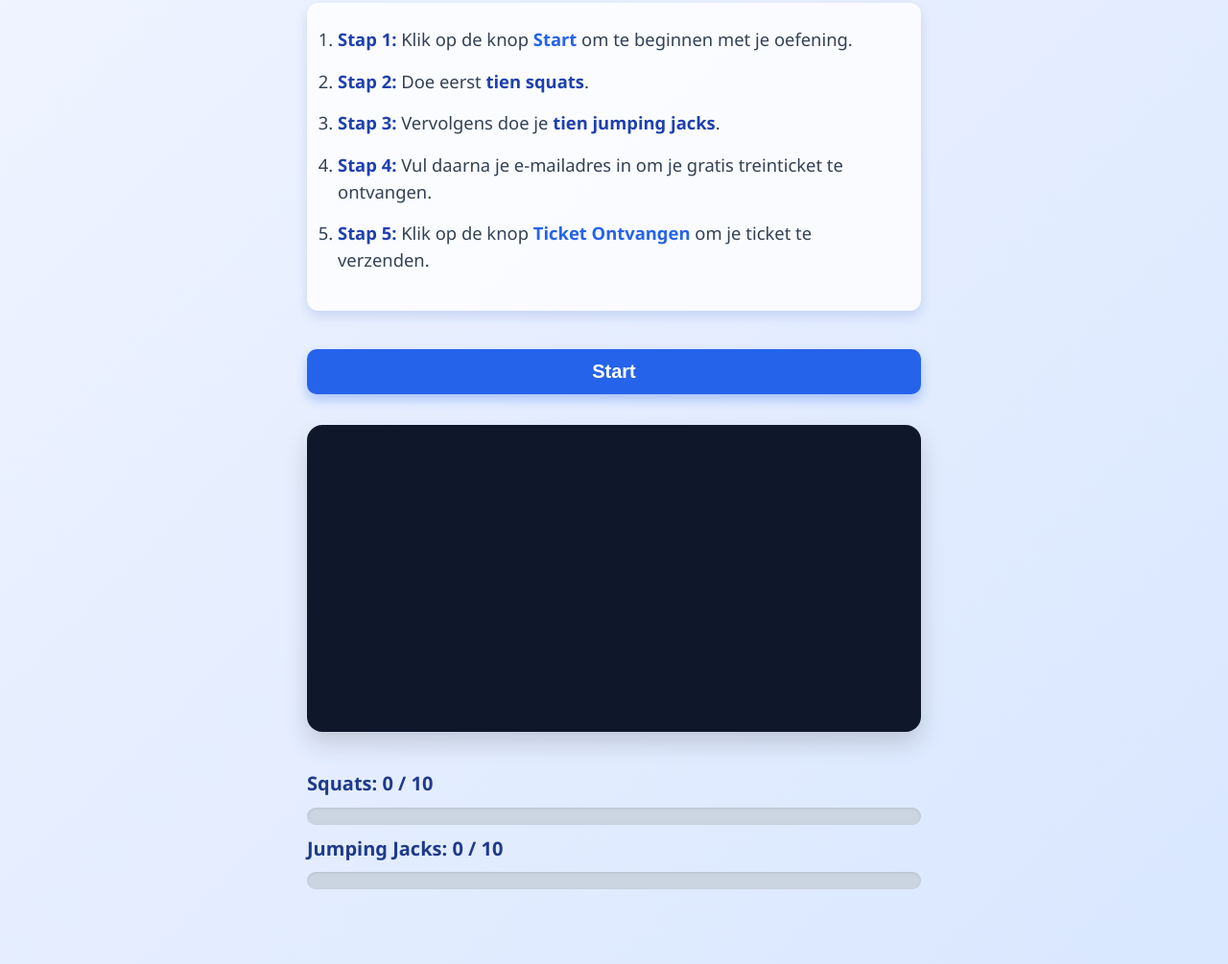
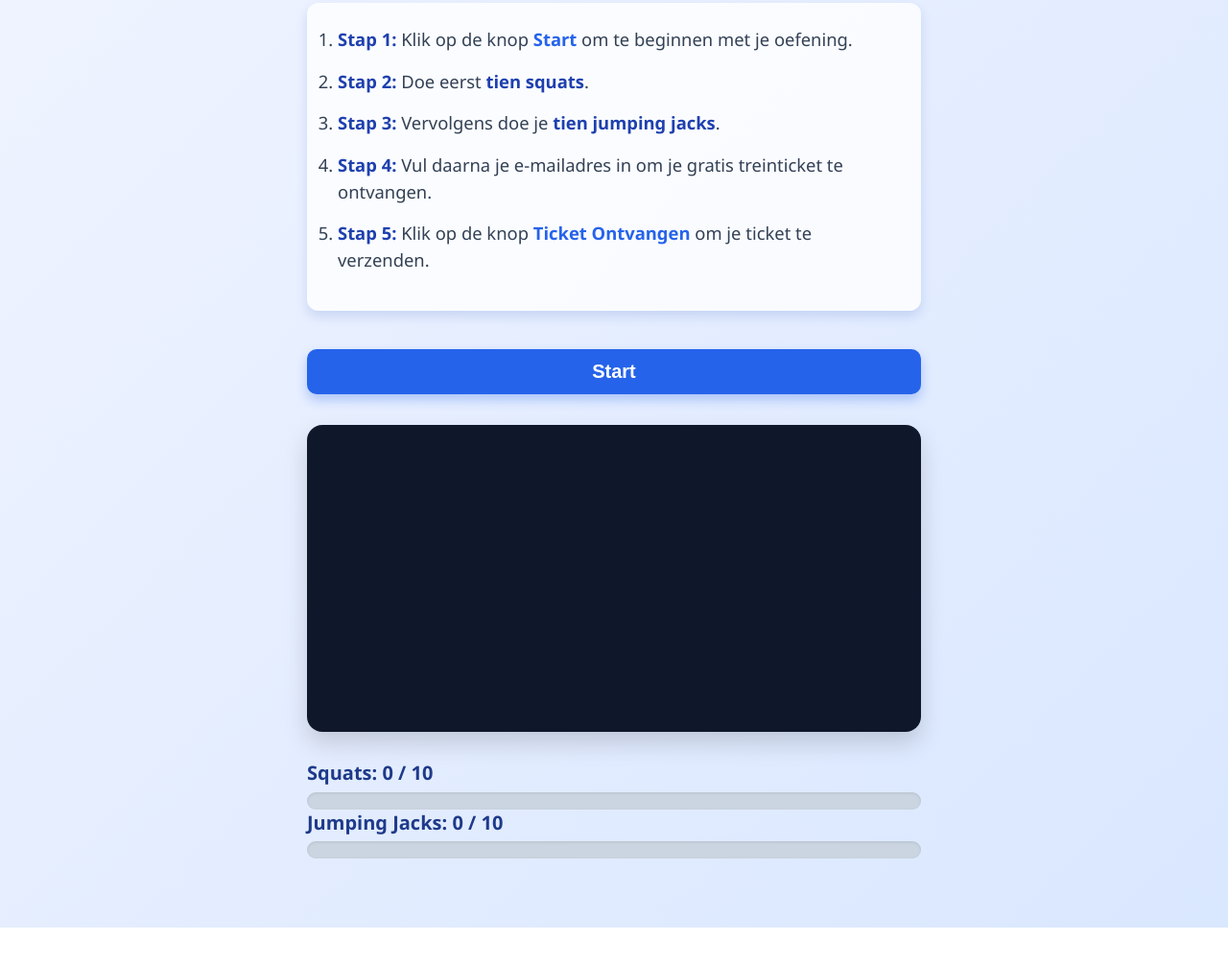
Before and after one commit to JonahBeijer/MoveForFreeTicket, a website: page docs/ticket.html in a window 1280 px wide. Shown: the part 161-1166 px from the top of the page at 96% size. After the commit the page ends 1128 px from the top, so only its background shows below. Drawn offline with nearby package versions, Linux system fonts and the light colour scheme.

Commit message:
public map

```diff
--- a/docs/ticket.html
+++ b/docs/ticket.html
@@ -156,9 +156,7 @@
             margin-bottom: 2rem;
         }
 
-        .counters div {
-            margin: 0.7rem 0;
-        }
+
 
         .progress {
             width: 100%;
```
